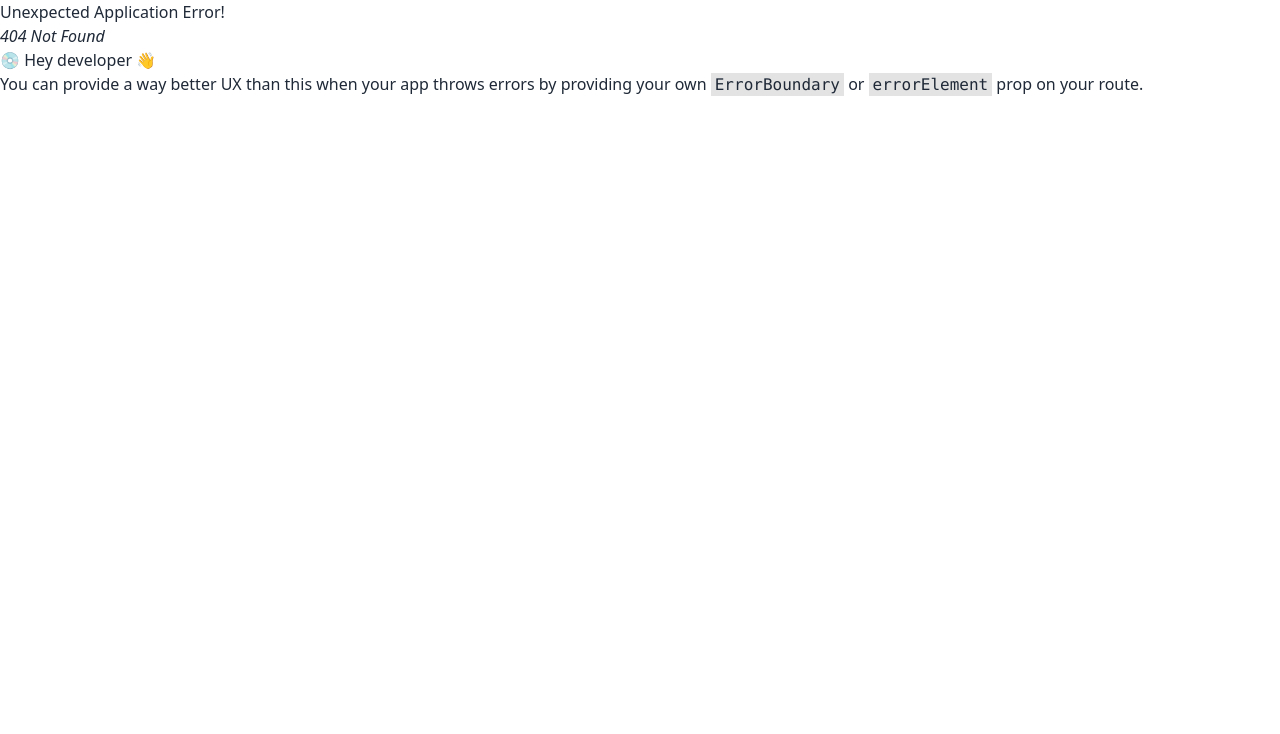
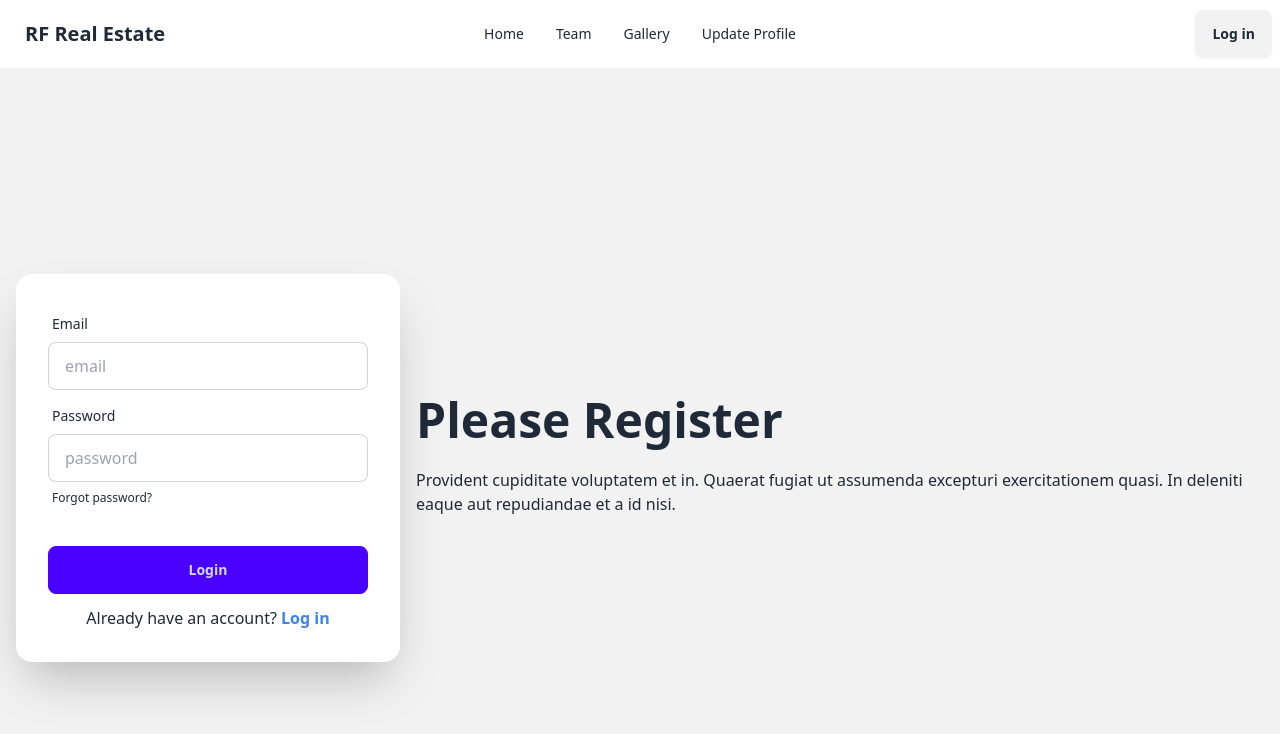
Before and after one commit to RfAraf/b9a9-real-estate, a React (Vite) app: page /register in a window 1280 px wide. Before the commit this address had no page. Shown: the top 734 px of the page. Built offline with nearby package versions, Linux system fonts and the light colour scheme.

Commit message:
navbar setup complete with multiple routes and also login and register routes

```diff
--- a/src/layouts/Root.jsx
+++ b/src/layouts/Root.jsx
@@ -1,8 +1,10 @@
 import { Outlet } from "react-router-dom";
+import Navbar from "../pages/shared/Navbar";
 
 const Root = () => {
   return (
     <div>
+      <Navbar></Navbar>
       <Outlet></Outlet>
     </div>
   );
--- /dev/null
+++ b/src/pages/Gallery.jsx
@@ -0,0 +1,9 @@
+const Gallery = () => {
+  return (
+    <div>
+      <h2 className="text-3xl">This is gallery section</h2>
+    </div>
+  );
+};
+
+export default Gallery;
--- /dev/null
+++ b/src/pages/Login.jsx
@@ -0,0 +1,60 @@
+import { Link } from "react-router-dom";
+
+const Login = () => {
+  return (
+    <div className="hero min-h-screen bg-base-200">
+      <div className="hero-content flex-col lg:flex-row-reverse">
+        <div className="text-center lg:text-left">
+          <h1 className="text-5xl font-bold">Login now!</h1>
+          <p className="py-6">
+            Provident cupiditate voluptatem et in. Quaerat fugiat ut assumenda
+            excepturi exercitationem quasi. In deleniti eaque aut repudiandae et
+            a id nisi.
+          </p>
+        </div>
+        <div className="card shrink-0 w-full max-w-sm shadow-2xl bg-base-100">
+          <form className="card-body">
+            <div className="form-control">
+              <label className="label">
+                <span className="label-text">Email</span>
+              </label>
+              <input
+                type="email"
+                placeholder="email"
+                className="input input-bordered"
+                required
+              />
+            </div>
+            <div className="form-control">
+              <label className="label">
+                <span className="label-text">Password</span>
+              </label>
+              <input
+                type="password"
+                placeholder="password"
+                className="input input-bordered"
+                required
+              />
+              <label className="label">
+                <a href="#" className="label-text-alt link link-hover">
+                  Forgot password?
+                </a>
+              </label>
+            </div>
+            <div className="form-control mt-6">
+              <button className="btn btn-primary">Login</button>
+              <p className="text-center mt-3">
+                Do not have an account?{" "}
+                <Link className="text-blue-500 font-bold" to="/register">
+                  Register
+                </Link>
+              </p>
+            </div>
+          </form>
+        </div>
+      </div>
+    </div>
+  );
+};
+
+export default Login;
--- /dev/null
+++ b/src/pages/Register.jsx
@@ -0,0 +1,60 @@
+import { Link } from "react-router-dom";
+
+const Register = () => {
+  return (
+    <div className="hero min-h-screen bg-base-200">
+      <div className="hero-content flex-col lg:flex-row-reverse">
+        <div className="text-center lg:text-left">
+          <h1 className="text-5xl font-bold">Please Register</h1>
+          <p className="py-6">
+            Provident cupiditate voluptatem et in. Quaerat fugiat ut assumenda
+            excepturi exercitationem quasi. In deleniti eaque aut repudiandae et
+            a id nisi.
+          </p>
+        </div>
+        <div className="card shrink-0 w-full max-w-sm shadow-2xl bg-base-100">
+          <form className="card-body">
+            <div className="form-control">
+              <label className="label">
+                <span className="label-text">Email</span>
+              </label>
+              <input
+                type="email"
+                placeholder="email"
+                className="input input-bordered"
+                required
+              />
+            </div>
+            <div className="form-control">
+              <label className="label">
+                <span className="label-text">Password</span>
+              </label>
+              <input
+                type="password"
+                placeholder="password"
+                className="input input-bordered"
+                required
+              />
+              <label className="label">
+                <a href="#" className="label-text-alt link link-hover">
+                  Forgot password?
+                </a>
+              </label>
+            </div>
+            <div className="form-control mt-6">
+              <button className="btn btn-primary">Login</button>
+              <p className="text-center mt-3">
+                Already have an account?{" "}
+                <Link className="text-blue-500 font-bold" to="/login">
+                  Log in
+                </Link>
+              </p>
+            </div>
+          </form>
+        </div>
+      </div>
+    </div>
+  );
+};
+
+export default Register;
--- /dev/null
+++ b/src/pages/Team.jsx
@@ -0,0 +1,9 @@
+const Team = () => {
+  return (
+    <div>
+      <h2 className="text-3xl">Meet our team</h2>
+    </div>
+  );
+};
+
+export default Team;
--- /dev/null
+++ b/src/pages/UpdateProfile.jsx
@@ -0,0 +1,9 @@
+const UpdateProfile = () => {
+  return (
+    <div>
+      <h2 className="text-3xl">Update your profile here</h2>
+    </div>
+  );
+};
+
+export default UpdateProfile;
--- /dev/null
+++ b/src/pages/shared/Navbar.jsx
@@ -0,0 +1,62 @@
+import { Link, NavLink } from "react-router-dom";
+
+const Navbar = () => {
+  const navLinks = (
+    <>
+      <li>
+        <NavLink to="/">Home</NavLink>
+      </li>
+      <li>
+        <NavLink to="/team">Team</NavLink>
+      </li>
+      <li>
+        <NavLink to="/gallery">Gallery</NavLink>
+      </li>
+      <li>
+        <NavLink to="/updateProfile">Update Profile</NavLink>
+      </li>
+    </>
+  );
+
+  return (
+    <div className="navbar bg-base-100">
+      <div className="navbar-start">
+        <div className="dropdown">
+          <div tabIndex={0} role="button" className="btn btn-ghost lg:hidden">
+            <svg
+              xmlns="http://www.w3.org/2000/svg"
+              className="h-5 w-5"
+              fill="none"
+              viewBox="0 0 24 24"
+              stroke="currentColor"
+            >
+              <path
+                strokeLinecap="round"
+                strokeLinejoin="round"
+                strokeWidth="2"
+                d="M4 6h16M4 12h8m-8 6h16"
+              />
+            </svg>
+          </div>
+          <ul
+            tabIndex={0}
+            className="menu menu-sm dropdown-content mt-3 z-[1] p-2 shadow bg-base-100 rounded-box w-52"
+          >
+            {navLinks}
+          </ul>
+        </div>
+        <a className="btn btn-ghost text-xl">RF Real Estate</a>
+      </div>
+      <div className="navbar-center hidden lg:flex">
+        <ul className="menu menu-horizontal px-1">{navLinks}</ul>
+      </div>
+      <div className="navbar-end">
+        <Link to="/login">
+          <button className="btn">Log in</button>
+        </Link>
+      </div>
+    </div>
+  );
+};
+
+export default Navbar;
```
Also changed, not shown: src/routes/Router.jsx (+25 -0 lines).
